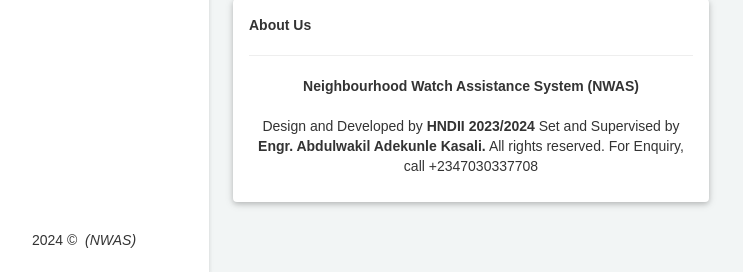
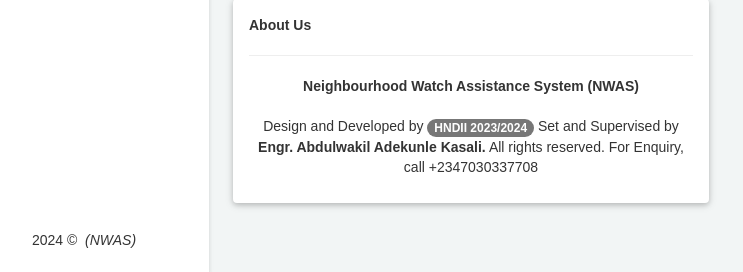
Before and after one commit to salimdotpy/nwas, a Flask app: page / in a window 1280 px wide. Shown: the part 528-800 px from the top of the page, without its empty margins (41-784 px from the left). Run offline with Flask 3, Linux system fonts and the light colour scheme; parts of the project's set-up code (start-up, migrations or seed data) failed here and were passed over; some libraries are stand-ins or nearby versions.

Commit message:
new change

```diff
--- a/controller/UserController.py
+++ b/controller/UserController.py
@@ -85,7 +85,8 @@ class UserController():
                         location.append({'id': i, 'name': f'{get.surname} {get.othername}', 'location': j})
                 return location
             return None
-        return None
+        flash('Please login first!', ('warning'))
+        return redirect(url_for('login'))
 
     def profileUpdate():
         if 'user' in session:
--- a/templates/index.html
+++ b/templates/index.html
@@ -73,7 +73,7 @@
                 <p class="text-center" id="about">
                     <b>{{siteName()[0]}} ({{siteName()[1]}})</b><br><br>
                     Design and Developed by
-                    <a href="#studentListModal" data-toggle="modal"><b>HNDII 2023/2024</b></a>
+                    <a href="#studentListModal" data-toggle="modal"><b class="badge ">HNDII 2023/2024</b></a>
                     Set and Supervised by
                     <b>Engr. Abdulwakil Adekunle Kasali.</b> All rights reserved.
                     For Enquiry, call <a href="tel:+2347030337708">+2347030337708</a>
```
